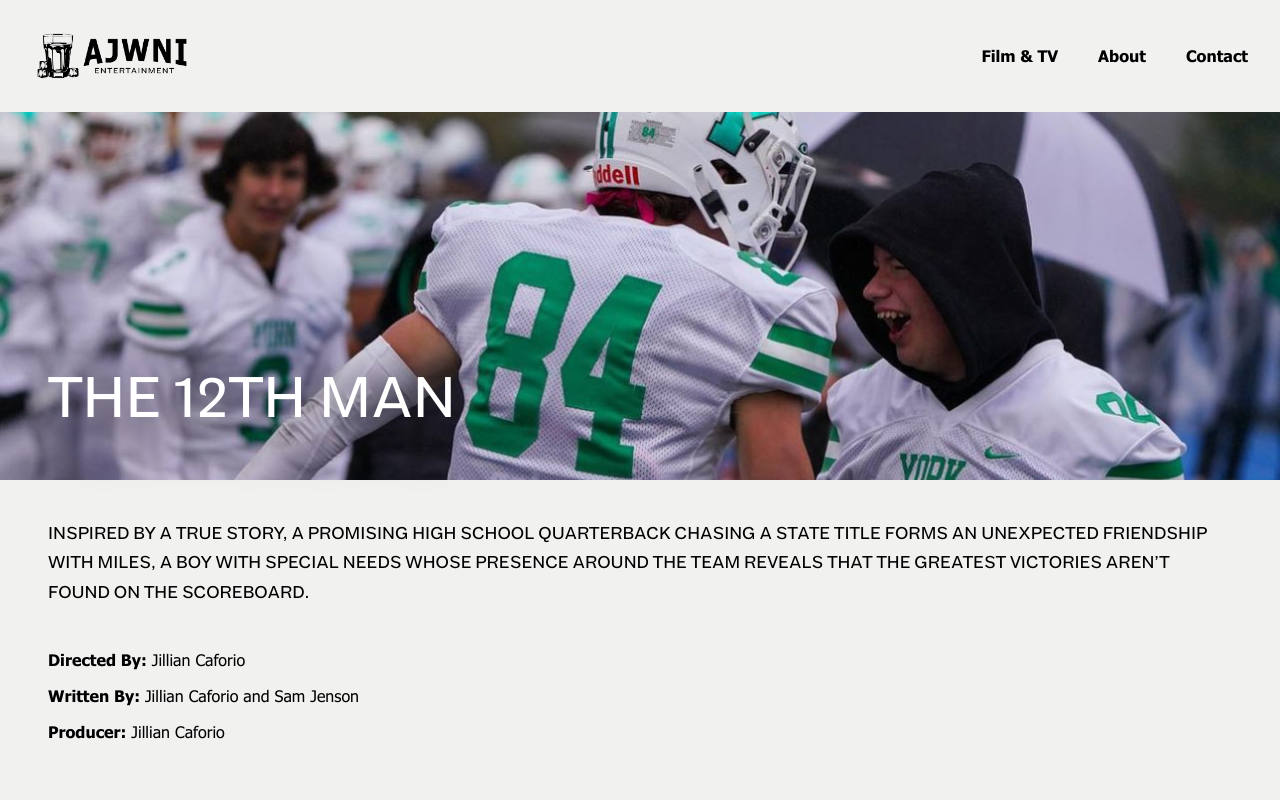
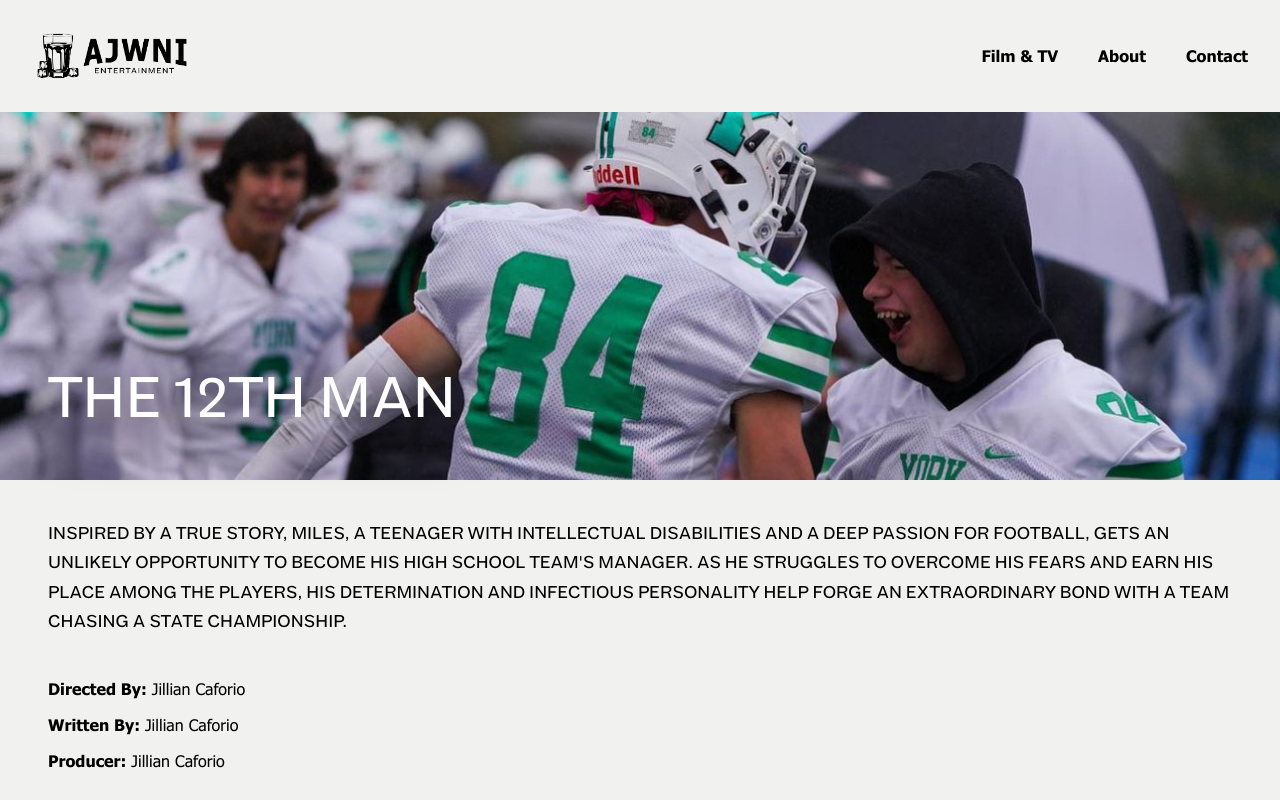
Before and after one commit to owendewing/apple-juice, a React (Vite) app: page /film-tv/twelfthman in a window 1280 px wide. Shown: the top 800 px of the page. Built offline with nearby package versions, Linux system fonts and the light colour scheme.

Commit message:
new changes

```diff
--- a/src/pages/About.tsx
+++ b/src/pages/About.tsx
@@ -4,7 +4,7 @@ export default function About() {
   const [showBio, setShowBio] = useState(false);
   const [showNikkiBio, setShowNikkiBio] = useState(false);
   const [showSethBio, setShowSethBio] = useState(false);
-  const [showSamBio, setShowSamBio] = useState(false);
+  const [showCalvinBio, setShowCalvinBio] = useState(false);
   const [showOwenBio, setShowOwenBio] = useState(false);
 
   return (
@@ -22,9 +22,18 @@ export default function About() {
 
       <div className="max-w-5xl mx-auto px-8 py-20 text-lg leading-relaxed space-y-6 text-black font-secondary">
         <p className="font-third">
-          AJWNI Entertainment is a next-generation entertainment company focused
-          on producing and supporting film, television, and digital projects
-          that authentically represent the special needs community.
+          AJWNI Entertainment is a next-generation entertainment company,
+          founded by{" "}
+          <a
+            href="https://jilliancaforio.com"
+            target="_blank"
+            rel="noopener noreferrer"
+            className="underline hover:opacity-70 transition-opacity"
+          >
+            Jillian Caforio
+          </a>
+          , focused on producing and supporting film, television, and digital
+          projects that authentically represent the special needs community.
         </p>
 
         <p className="font-third">
@@ -149,17 +158,17 @@ export default function About() {
           {/* Sam */}
           <div className="flex flex-col items-center">
             <img
-              src="/images/Sam.jpeg"
-              alt="Sam Jenson"
+              src="/images/Calvin.JPG"
+              alt="Calvin Caforio"
               className="w-70 h-90 object-cover rounded-lg mb-6"
             />
 
-            <h3 className="text-2xl font-main">Sam Jenson</h3>
+            <h3 className="text-2xl font-main">Calvin Caforio</h3>
 
-            <p className="text-gray-400 mb-6 font-main">Writer/Director</p>
+            <p className="text-gray-400 mb-6 font-main">Actor</p>
 
             <button
-              onClick={() => setShowSamBio(true)}
+              onClick={() => setShowCalvinBio(true)}
               className="-my-2 hover:text-gray-400 transition cursor-pointer font-secondary uppercase"
             >
               Read Bio
@@ -399,42 +408,43 @@ export default function About() {
           </div>
         </div>
       )}
-      {showSamBio && (
+      {showCalvinBio && (
         <div className="fixed inset-0 bg-black/80 flex items-center justify-center p-8 z-50">
           <div className="relative bg-white max-w-3xl p-10 overflow-y-auto max-h-[80vh]">
             <button
-              onClick={() => setShowSamBio(false)}
+              onClick={() => setShowCalvinBio(false)}
               className="absolute top-6 right-6 text-2xl text-gray-400 hover:text-black cursor-pointer"
             >
               ×
             </button>
-            <h3 className="text-3xl mb-6 text-black font-main">Sam Jenson</h3>
+            <h3 className="text-3xl mb-6 text-black font-main">
+              Calvin Caforio
+            </h3>
 
             <div className="space-y-4 text-black leading-relaxed text-secondary">
               <p className="font-third">
-                Sam Jenson is an independent filmmaker drawn to characters who
-                are quietly working to hold onto themselves inside systems
-                bigger than they are, families, institutions, the past. His work
-                favors emotional honesty over spectacle, and he’s more
-                interested in the small, specific moments that reveal who
-                someone really is than in plot for plot’s sake.
+                Calvin Caforio is an actor managed by his sister, filmmaker
+                Jillian Caforio, through AJWNI Entertainment. He began
+                performing in high school through All Drama, a program for
+                actors with special needs. His first on-camera project was Baked
+                to Perfection. He made his short film debut as Miles in Apple
+                Juice with No Ice, earning Best Supporting Actor at the 17th
+                Annual Lady Filmmakers Festival.
               </p>
-
               <p className="font-third">
-                He writes real characters with real problems. Sam has written
-                ten feature screenplays and collaborated with a member of the
-                Writers Guild of America on a spec script. In 2025, he wrote,
-                directed, and produced his first feature, Reminiscing, an
-                intimate drama about a brother and sister piecing through their
-                shared past, and the memories that hold them together and apart.
+                Most recently, Calvin appeared in a supporting role in an
+                independent drama short, filmed in summer 2026. He is also
+                featured in the upcoming documentary Life Is Better with No Ice,
+                alongside members of his family, Joey Travolta, and members of
+                Inclusion Films. Both films are headed to the festival circuit
+                in 2027. He is currently attached to multiple projects in
+                development.
               </p>
-
               <p className="font-third">
-                His short films have screened at the Independent Shorts Awards,
-                the Los Angeles Life Off Festival, and the San Francisco
-                Arthouse Short Festival, with one screening selling out its
-                200-seat venue, a small but telling sign that audiences are
-                connecting with the stories he’s telling.
+                Calvin lives with cerebral palsy, global apraxia, and an
+                intellectual disability. He brings focus, heart, infectious
+                energy, and a collaborative spirit to every set. He attends the
+                University of Wisconsin–Whitewater through its LIFE program.
               </p>
             </div>
           </div>
--- a/src/pages/FilmTV.tsx
+++ b/src/pages/FilmTV.tsx
@@ -38,7 +38,7 @@ export default function FilmTV() {
 
             {/* Status tab */}
             <div className="absolute top-4 left-4 bg-white text-black text-xs px-3 py-1 rounded-full">
-              Post-Production
+              Completed
             </div>
           </div>
         </Link>
--- a/src/pages/Lifenoice.tsx
+++ b/src/pages/Lifenoice.tsx
@@ -37,8 +37,9 @@ export default function LifeNoIce() {
           </p>
 
           <p className="font-third">
-            <span className="font-main text-black">Starring:</span> Calvin
-            Caforio, Jillian Caforio, Joey Travolta, Inclusion Films
+            <span className="font-main text-black">Featuring:</span>Calvin
+            Caforio, Kara Caforio, Jillian Caforio, Joey Travolta, Inclusion
+            Films
           </p>
 
           <p className="font-third">
--- a/src/pages/TwelfthMan.tsx
+++ b/src/pages/TwelfthMan.tsx
@@ -14,10 +14,12 @@ export default function TwelfthMan() {
 
       <div className=" px-12 pt-10 pb-20">
         <p className="text-lg text-black mb-10 leading-relaxed font-secondary uppercase">
-          Inspired by a true story, a promising high school quarterback chasing
-          a state title forms an unexpected friendship with Miles, a boy with
-          special needs whose presence around the team reveals that the greatest
-          victories aren’t found on the scoreboard.
+          Inspired by a true story, Miles, a teenager with intellectual
+          disabilities and a deep passion for football, gets an unlikely
+          opportunity to become his high school team's manager. As he struggles
+          to overcome his fears and earn his place among the players, his
+          determination and infectious personality help forge an extraordinary
+          bond with a team chasing a state championship.
         </p>
         <div className="space-y-3 text-black ">
           <p className="font-third">
@@ -25,8 +27,7 @@ export default function TwelfthMan() {
           </p>
 
           <p className="font-third">
-            <span className="font-main">Written By:</span> Jillian Caforio and
-            Sam Jenson
+            <span className="font-main">Written By:</span> Jillian Caforio
           </p>
 
           <p className="font-third">
```
Also changed, not shown: 1 other file (tests, documents, lock files or other folders).
